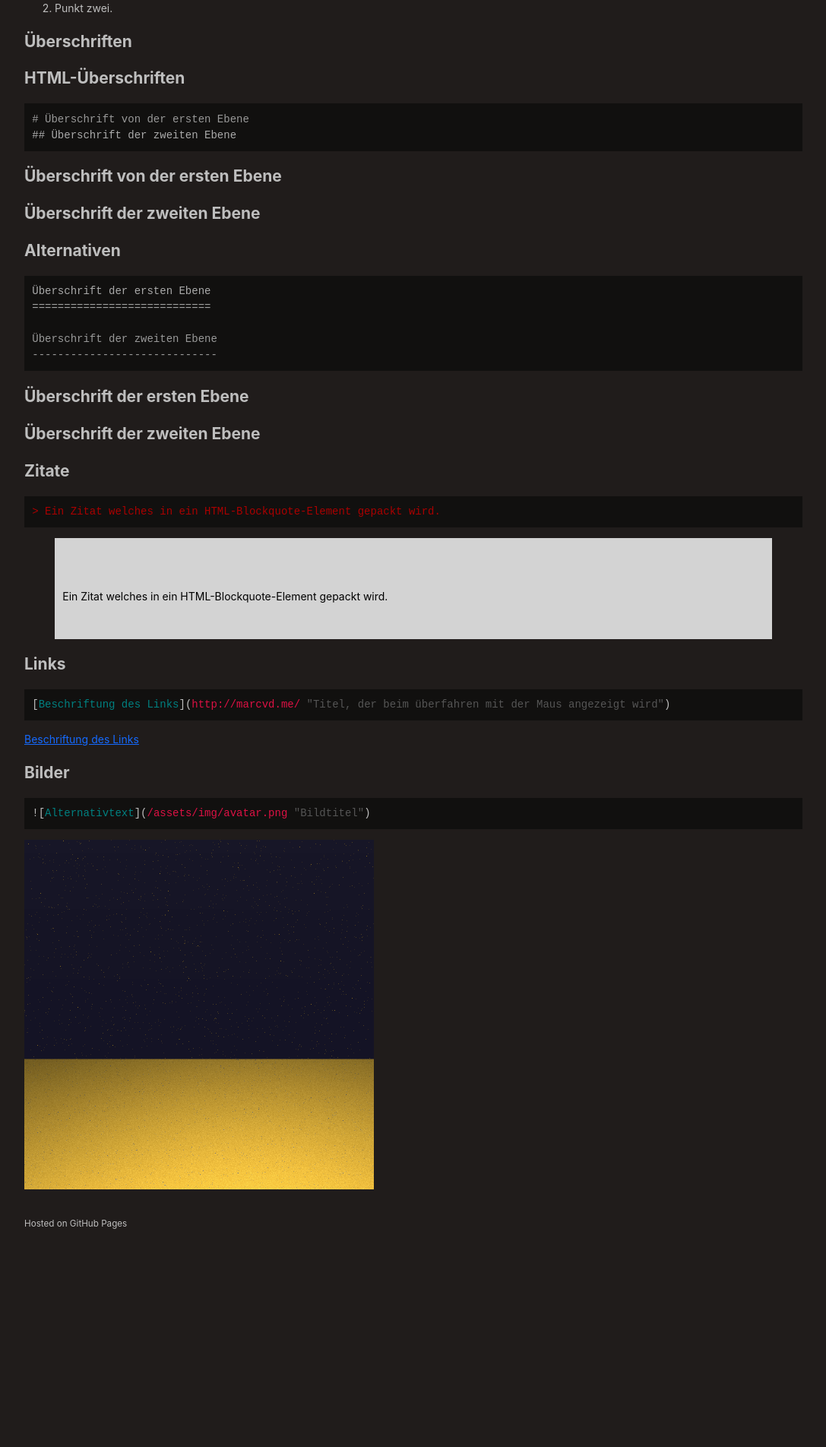
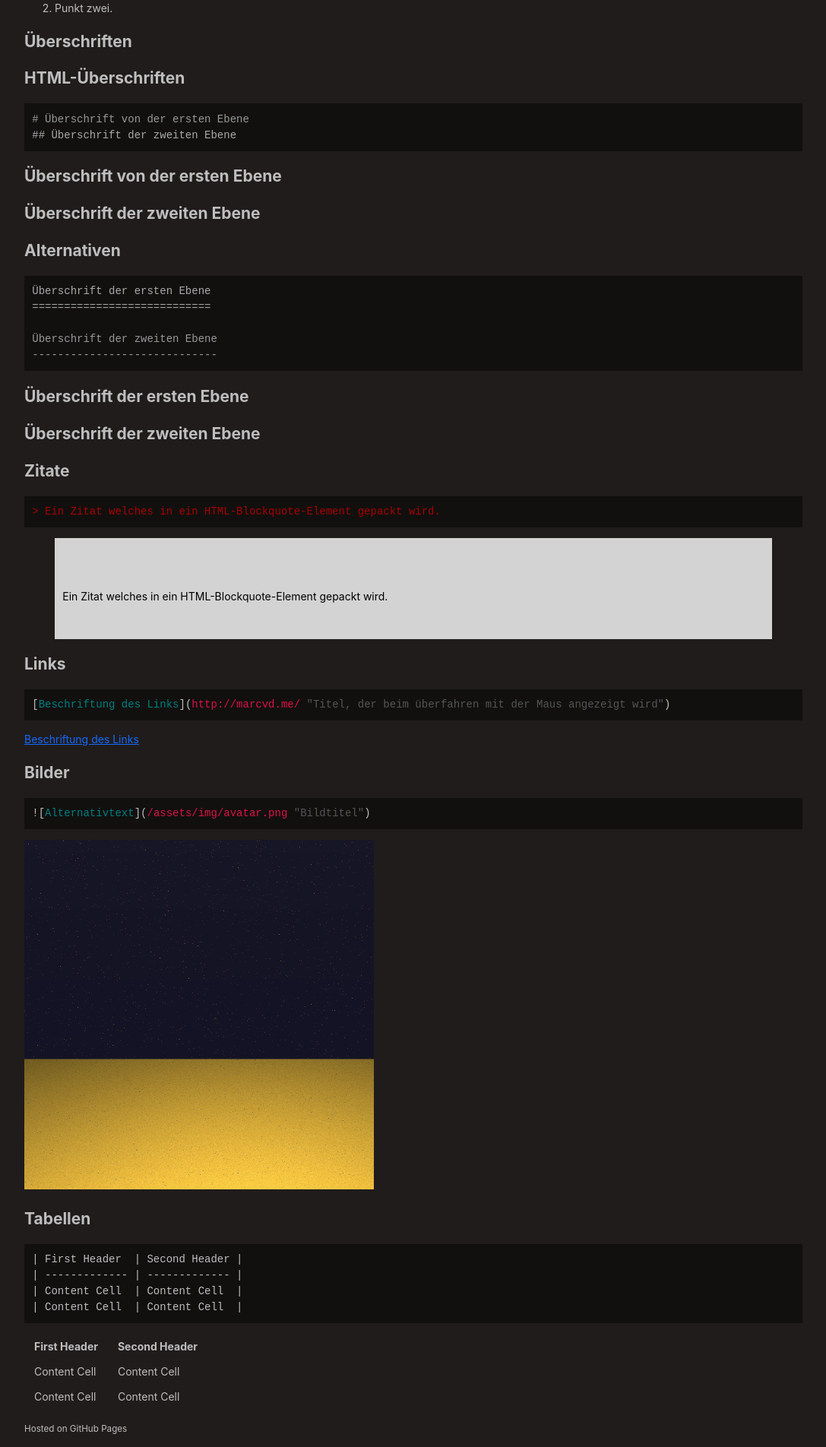
Before and after one commit to marc-q/marc-q.github.io, a Jekyll site: the page built from wiki/markdown.md, in a window 1280 px wide. Shown: the part 1783-3687 px from the top of the page at 76% size, without its empty margins (96-1183 px from the left). Built offline with Jekyll 4.4.1, drawn with Linux system fonts in a browser that asks for light colours; the repository's description, which GitHub fills in, is left out; before the commit the page ends 3417 px from its top, so only the background shows below that.

Commit message:
Wip (#30)
* Add GFM - Tables

* Improve the support for tables.

````diff
--- a/assets/css/style.css
+++ b/assets/css/style.css
@@ -4,15 +4,11 @@ blockquote, pre {padding: 1%; white-space: pre-wrap;}
 
 blockquote {background-color: lightgrey; color: black;}
 
-table {width: 100%; overflow: auto; display: block; border-spacing: 0; border-collapse: collapse;}
+table {max-width: 100%; overflow: auto; display: block; border-spacing: 0;}
 
-table th {font-weight: bold; background-color: lightgray;}
+table th {font-weight: bold;}
 
-table th, table td {border: 1px solid #ddd; padding: 6px 13px;}
-
-table tr {border-top: 1px solid #ccc; background-color: #fff;}
-
-table tr:nth-child(2n) {background-color: #f8f8f8;}
+table th, table td {padding: 6px 13px;}
 
 div#message h1, div#message p {text-align: center; font-weight: bold;}
 
--- a/wiki/markdown.md
+++ b/wiki/markdown.md
@@ -155,3 +155,18 @@ Bilder
 ```
 
 ![Alternativtext](/assets/img/avatar.png "Bildtitel")
+
+Tabellen
+========
+
+```markdown
+| First Header  | Second Header |
+| ------------- | ------------- |
+| Content Cell  | Content Cell  |
+| Content Cell  | Content Cell  |
+```
+
+| First Header  | Second Header |
+| ------------- | ------------- |
+| Content Cell  | Content Cell  |
+| Content Cell  | Content Cell  |
````
